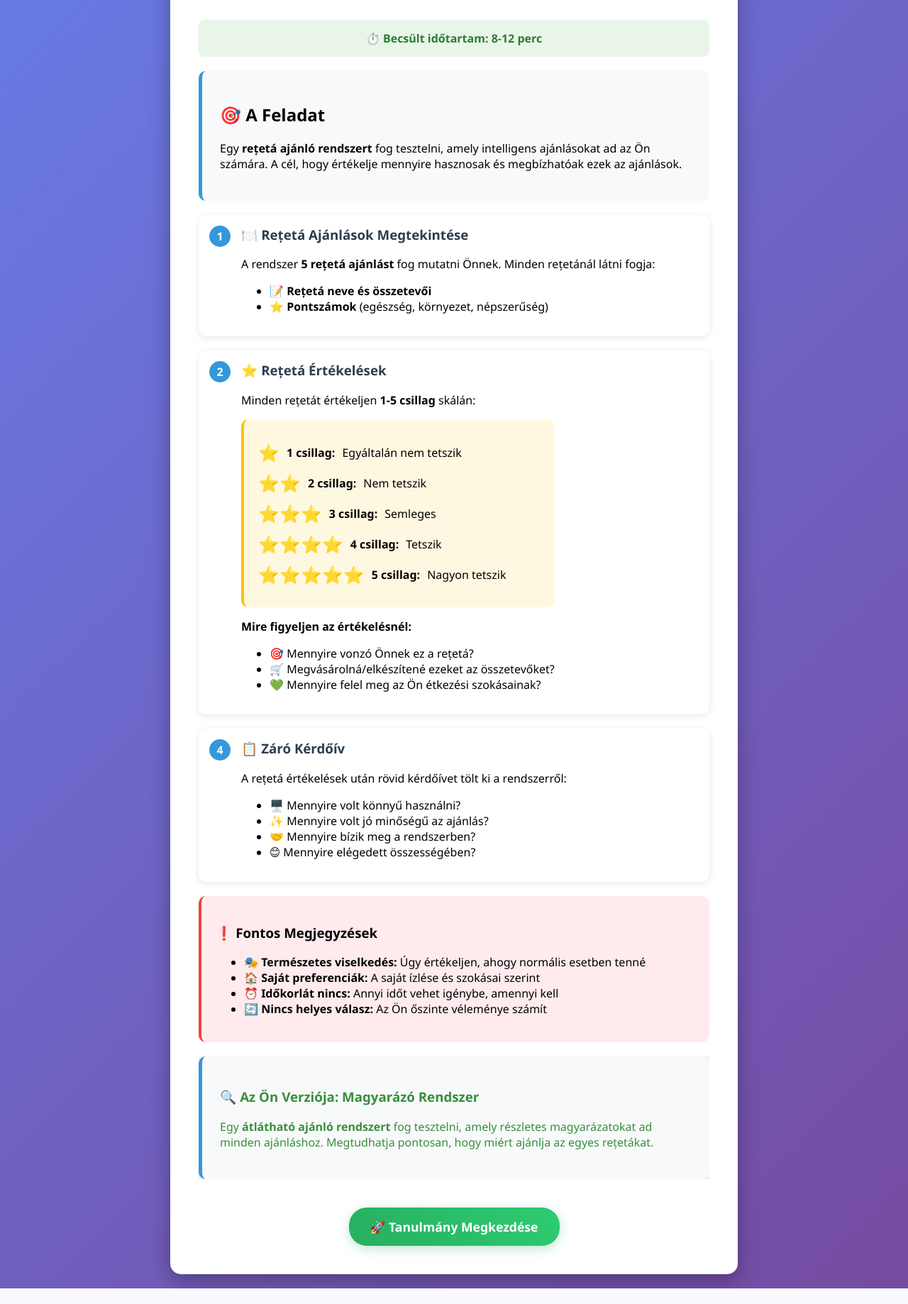
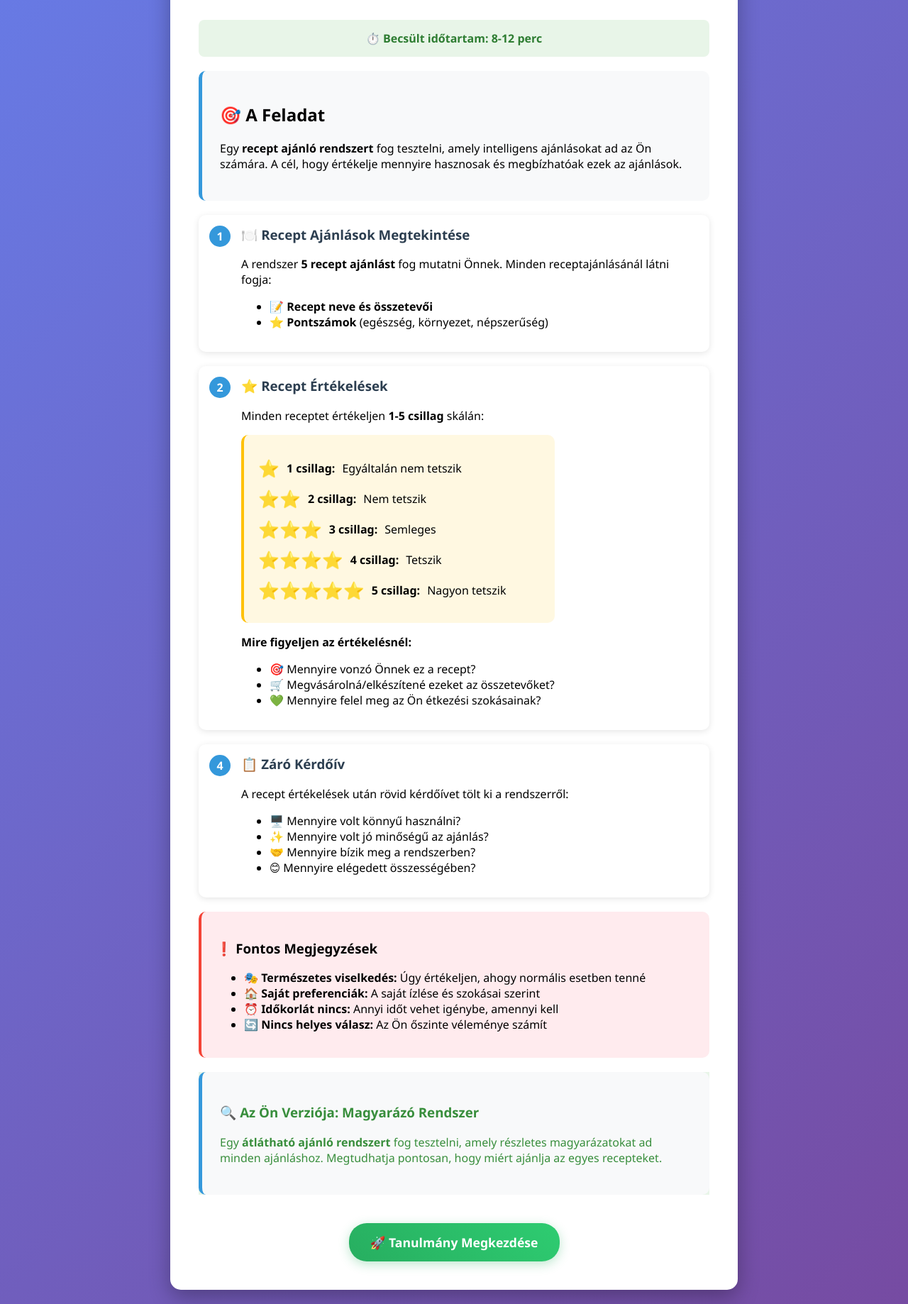
Before and after one commit to bvin81/sustainable-recipe-recommender_v2, a Flask app: page /instructions in a window 1280 px wide. Shown: the part 281-2119 px from the top of the page at 71% size. Before the commit the page ends 2097 px from the top, so only its background shows below. Run offline with Flask 3, Linux system fonts and the light colour scheme; the visitor is signed in with stand-in values (Sample User, id 1).

Commit message:
Update instructions.html

```diff
--- a/user_study/templates/user_study/instructions.html
+++ b/user_study/templates/user_study/instructions.html
@@ -164,16 +164,16 @@
 
         <div class="instruction-box">
             <h2>🎯 A Feladat</h2>
-            <p>Egy <strong>rețetá ajánló rendszert</strong> fog tesztelni, amely intelligens ajánlásokat ad az Ön számára. A cél, hogy értékelje mennyire hasznosak és megbízhatóak ezek az ajánlások.</p>
+            <p>Egy <strong>recept ajánló rendszert</strong> fog tesztelni, amely intelligens ajánlásokat ad az Ön számára. A cél, hogy értékelje mennyire hasznosak és megbízhatóak ezek az ajánlások.</p>
         </div>
 
         <div class="step">
             <div class="step-number">1</div>
             <div class="step-content">
-                <h3>🍽️ Rețetá Ajánlások Megtekintése</h3>
-                <p>A rendszer <strong>5 rețetá ajánlást</strong> fog mutatni Önnek. Minden rețetánál látni fogja:</p>
+                <h3>🍽️ Recept Ajánlások Megtekintése</h3>
+                <p>A rendszer <strong>5 recept ajánlást</strong> fog mutatni Önnek. Minden receptajánlásánál látni fogja:</p>
                 <ul>
-                    <li>📝 <strong>Rețetá neve és összetevői</strong></li>
+                    <li>📝 <strong>Recept neve és összetevői</strong></li>
                     <li>⭐ <strong>Pontszámok</strong> (egészség, környezet, népszerűség)</li>
                     {% if version == 'v3' %}
                     <li>💡 <strong>Részletes magyarázat</strong> - miért ajánlja a rendszer</li>
@@ -187,8 +187,8 @@
         <div class="step">
             <div class="step-number">2</div>
             <div class="step-content">
-                <h3>⭐ Rețetá Értékelések</h3>
-                <p>Minden rețetát értékeljen <strong>1-5 csillag</strong> skálán:</p>
+                <h3>⭐ Recept Értékelések</h3>
+                <p>Minden receptet értékeljen <strong>1-5 csillag</strong> skálán:</p>
 
                 <div class="example-box">
                     <div class="rating-demo">
@@ -210,7 +210,7 @@
 
                 <p><strong>Mire figyeljen az értékelésnél:</strong></p>
                 <ul>
-                    <li>🎯 Mennyire vonzó Önnek ez a rețetá?</li>
+                    <li>🎯 Mennyire vonzó Önnek ez a recept?</li>
                     <li>🛒 Megvásárolná/elkészítené ezeket az összetevőket?</li>
                     <li>💚 Mennyire felel meg az Ön étkezési szokásainak?</li>
                 </ul>
@@ -222,7 +222,7 @@
             <div class="step-number">3</div>
             <div class="step-content">
                 <h3>💡 Magyarázatok Értékelése</h3>
-                <p>Minden rețetánál megjelenik egy <strong>magyarázat</strong>, hogy miért ajánlja a rendszer. Értékelje mennyire:</p>
+                <p>Minden receptnél megjelenik egy <strong>magyarázat</strong>, hogy miért ajánlja a rendszer. Értékelje mennyire:</p>
                 <ul>
                     <li>📖 <strong>Érthető</strong> - világos és könnyen követhető</li>
                     <li>🎯 <strong>Hasznos</strong> - segít a döntésben</li>
@@ -236,7 +236,7 @@
             <div class="step-number">{% if version == 'v1' %}3{% else %}4{% endif %}</div>
             <div class="step-content">
                 <h3>📋 Záró Kérdőív</h3>
-                <p>A rețetá értékelések után rövid kérdőívet tölt ki a rendszerről:</p>
+                <p>A recept értékelések után rövid kérdőívet tölt ki a rendszerről:</p>
                 <ul>
                     <li>🖥️ Mennyire volt könnyű használni?</li>
                     <li>✨ Mennyire volt jó minőségű az ajánlás?</li>
@@ -260,7 +260,7 @@
         <div class="version-specific v1" style="display: block;">
             <div class="instruction-box">
                 <h3>📊 Az Ön Verziója: Alaprendszer</h3>
-                <p>Egy <strong>egyszerű ajánló rendszert</strong> fog tesztelni, amely népszerűség alapján javasol rețetákat. Ez a kiindulási alap, amihez képest fejlesztjük a rendszert.</p>
+                <p>Egy <strong>egyszerű ajánló rendszert</strong> fog tesztelni, amely népszerűség alapján javasol recepteket. Ez a kiindulási alap, amihez képest fejlesztjük a rendszert.</p>
             </div>
         </div>
         {% elif version == 'v2' %}
@@ -274,7 +274,7 @@
         <div class="version-specific v3" style="display: block;">
             <div class="instruction-box">
                 <h3>🔍 Az Ön Verziója: Magyarázó Rendszer</h3>
-                <p>Egy <strong>átlátható ajánló rendszert</strong> fog tesztelni, amely részletes magyarázatokat ad minden ajánláshoz. Megtudhatja pontosan, hogy miért ajánlja az egyes rețetákat.</p>
+                <p>Egy <strong>átlátható ajánló rendszert</strong> fog tesztelni, amely részletes magyarázatokat ad minden ajánláshoz. Megtudhatja pontosan, hogy miért ajánlja az egyes recepteket.</p>
             </div>
         </div>
         {% endif %}
```
